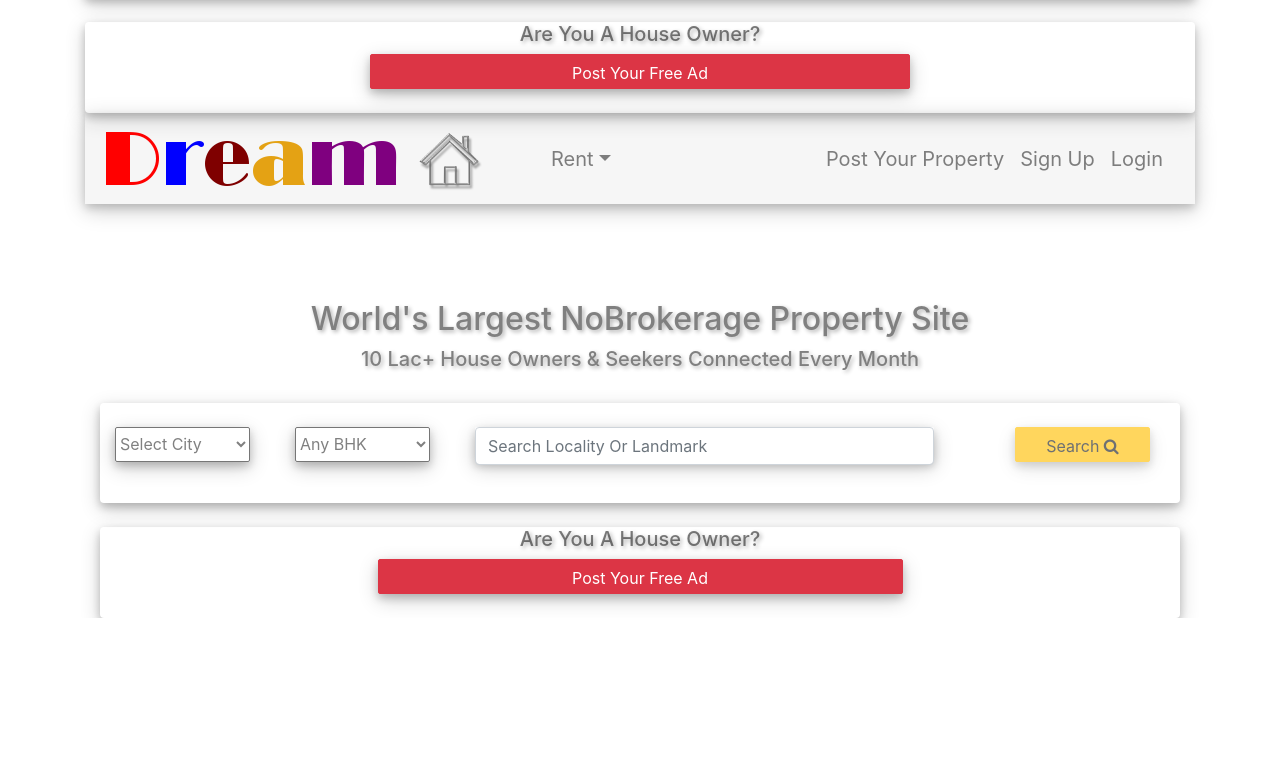
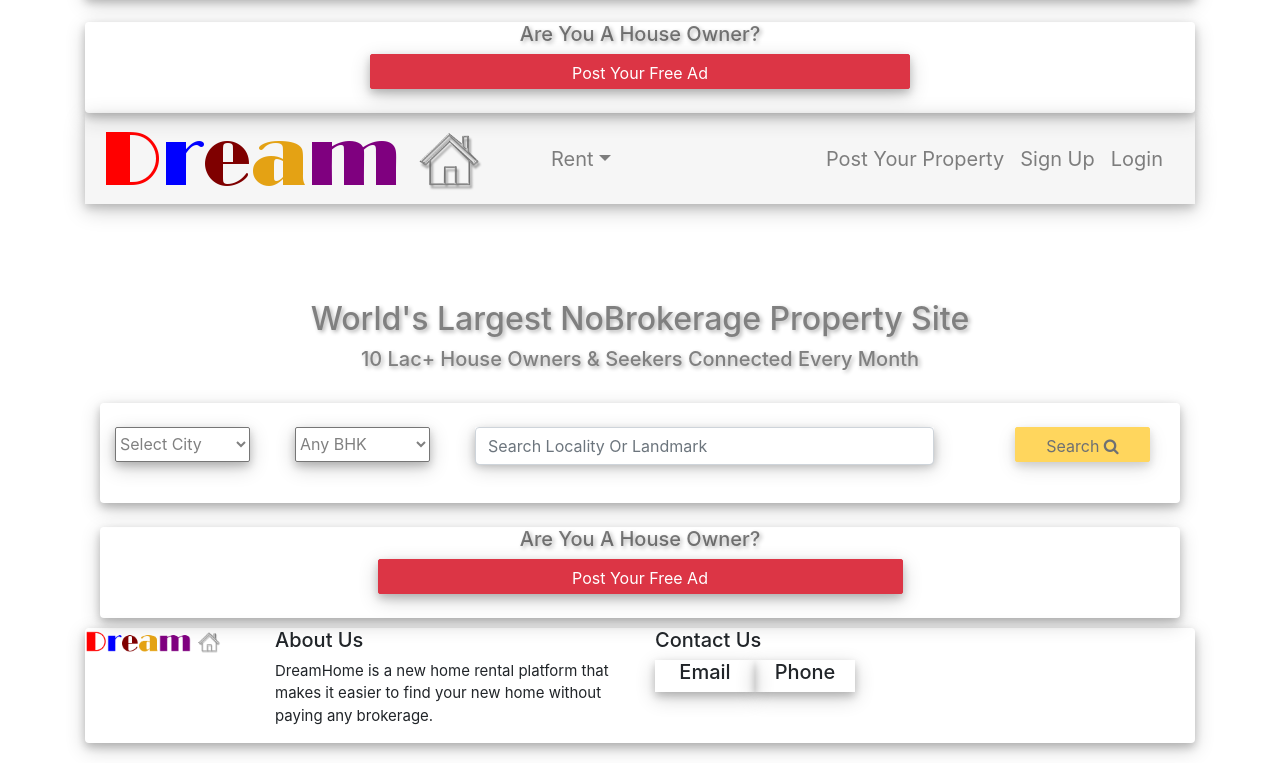
Before and after one commit to tssule3/project-nobroker, an Angular app: page /dash in a window 1280 px wide. Shown: the part 391-1154 px from the top of the page. Before the commit the page ends 1009 px from the top, so only its background shows below. Built offline with nearby package versions, Linux system fonts and the light colour scheme.

Commit message:
18th commit

```diff
--- a/src/app/app.component.html
+++ b/src/app/app.component.html
@@ -6,4 +6,6 @@
 <app-dashboard></app-dashboard>
 <div class="container">
   <router-outlet></router-outlet>
+  <app-footer></app-footer>
+
 </div>
--- a/src/app/app.module.ts
+++ b/src/app/app.module.ts
@@ -12,6 +12,7 @@ import {PuneComponent} from './components/pune/pune.component';
 import {RouterModule, Routes} from '@angular/router';
 import {FormsModule} from '@angular/forms';
 import { DelhiComponent } from './components/delhi/delhi.component';
+import { FooterComponent } from './components/footer/footer.component';
 const myRoute: Routes = [
   {path: 'dash', component: DashboardComponent},
   {path: 'mumbai', component: MumbaiComponent},
@@ -32,7 +33,8 @@ const myRoute: Routes = [
     LoginComponent,
     SignupComponent,
     SearchComponent,
-    DelhiComponent
+    DelhiComponent,
+    FooterComponent
   ],
   imports: [
     BrowserModule,
--- /dev/null
+++ b/src/app/components/footer/footer.component.css
@@ -0,0 +1,48 @@
+.customFooter{
+  box-shadow: 0 4px 8px 0 rgba(0, 0, 0, 0.2), 0 6px 20px 0 rgba(0, 0, 0, 0.19);
+  border-radius: 4px;
+
+  margin-bottom: 20px;
+  margin-top: 10px;
+}
+.myPara{
+  font-size: 15px;
+}
+.customBtn{
+  background-color: rgba(211, 211, 211, 0);
+  box-shadow: 0 4px 8px 0 rgba(0, 0, 0, 0.2), 0 6px 20px 0 rgba(0, 0, 0, 0.19);
+
+}
+
+/*tooltip*/
+.tool {
+  background-color: rgba(245, 255, 0, 0);
+  width: 100px;
+  position: relative;
+  display: inline-block;
+  font-size: 20px;
+  box-shadow: 0 4px 8px 0 rgba(0, 0, 0, 0.2), 0 6px 20px 0 rgba(0, 0, 0, 0.19);
+}
+
+.tool .tooltext {
+  visibility: hidden;
+  width: 280px;
+  background-color: rgb(202, 211, 191);
+  color: #000000;
+  text-align: center;
+  border-radius: 12px;
+  padding: 5px 0;
+  box-shadow: 0 4px 8px 0 rgba(0, 0, 0, 0.2), 0 6px 20px 0 rgba(0, 0, 0, 0.19);
+
+
+  /* Position the tooltip */
+  position: absolute;
+  z-index: 1;
+  top: 100%;
+  left: 50%;
+  margin-left: -60px;
+}
+
+.tool:hover .tooltext {
+  visibility: visible;
+}
--- /dev/null
+++ b/src/app/components/footer/footer.component.html
@@ -0,0 +1,23 @@
+<div class="customFooter">
+  <div class="row">
+    <div class="col-md-2">
+      <img src="../../../assets/logo.png" alt="" class="img-fluid ">
+    </div>
+    <div class="col-md-4">
+      <h5>About Us</h5>
+      <p class="myPara">
+        DreamHome is a new home rental platform that makes it easier to find your new home
+        without paying any brokerage.
+      </p>
+    </div>
+  <div class="col-md-4">
+    <h5>Contact Us</h5>
+    <div class="tool"><h5 class="text-center">Email</h5>
+      <span class="tooltext">tssule3@gmail.com</span>
+    </div>
+    <div class="tool"><h5 class="text-center">Phone</h5>
+      <span class="tooltext">+917020957791</span>
+    </div>
+  </div>
+  </div>
+</div>
--- /dev/null
+++ b/src/app/components/footer/footer.component.ts
@@ -0,0 +1,15 @@
+import { Component, OnInit } from '@angular/core';
+
+@Component({
+  selector: 'app-footer',
+  templateUrl: './footer.component.html',
+  styleUrls: ['./footer.component.css']
+})
+export class FooterComponent implements OnInit {
+
+  constructor() { }
+
+  ngOnInit() {
+  }
+
+}
```
